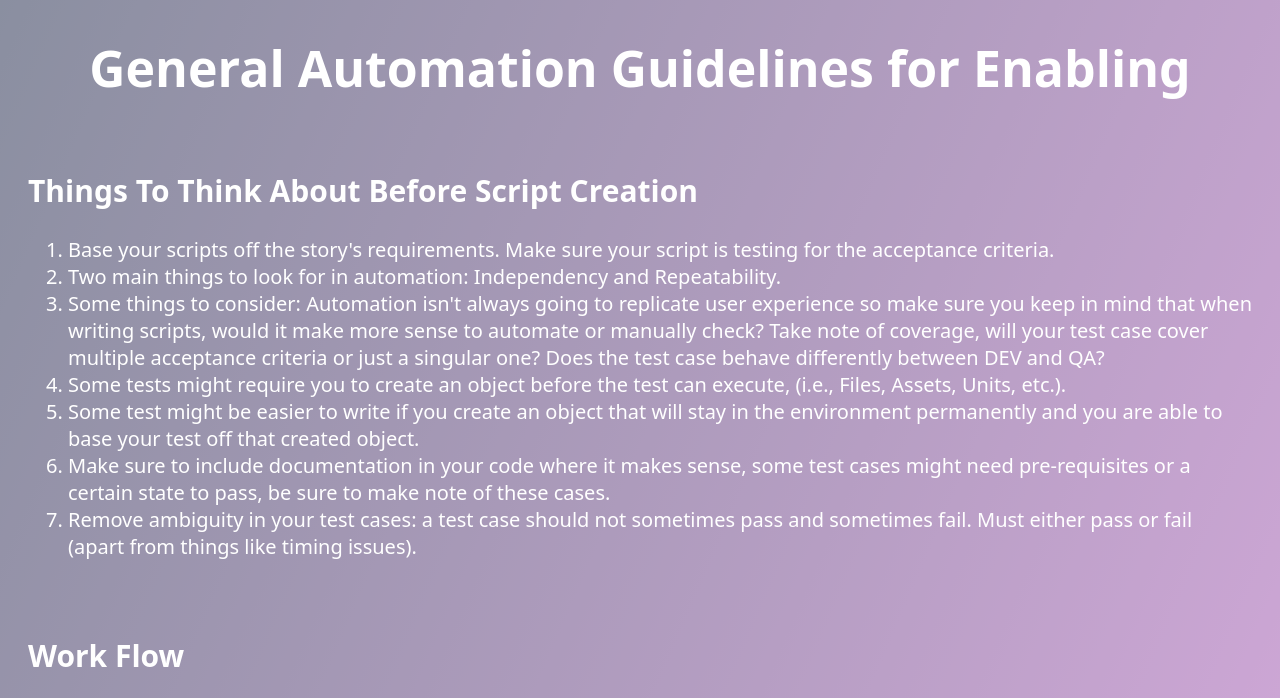
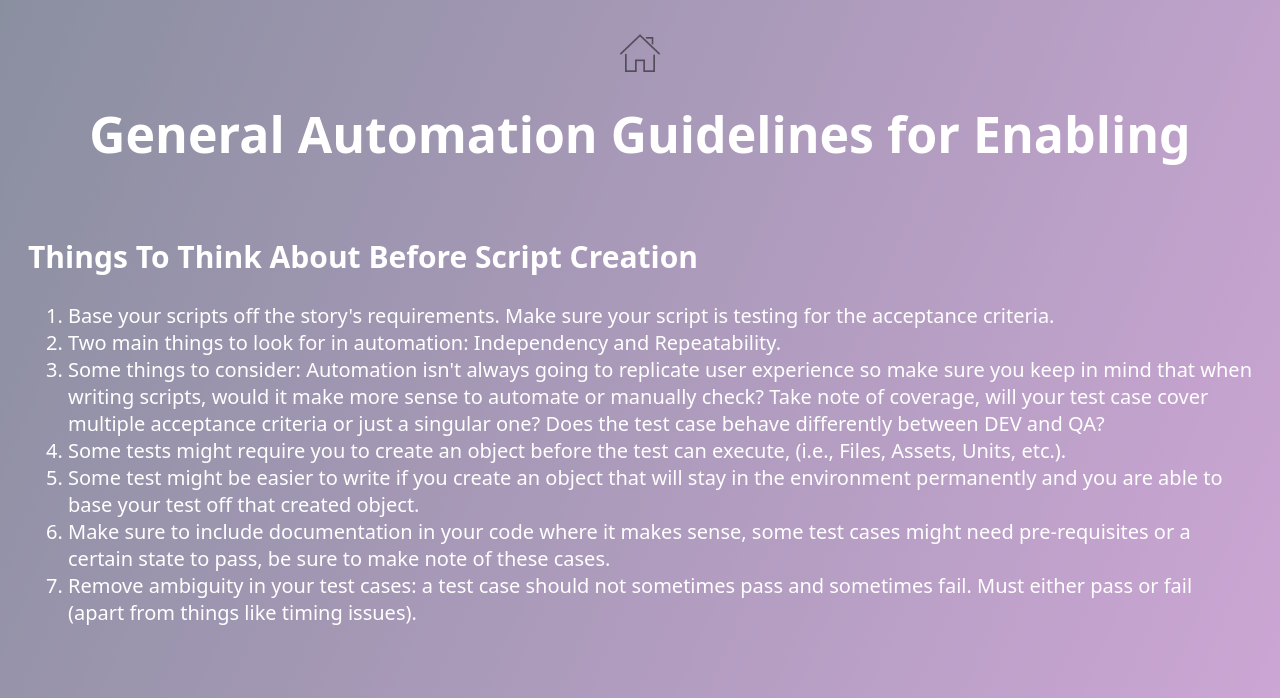
Before and after one commit to khanhtra/Automation-Guidelines, a plain HTML site: page Reference Guide/General-Enabling.html in a window 1280 px wide. Shown: the top 698 px of the page. Drawn offline with Linux system fonts and the light colour scheme.

Commit message:
appearance changes

```diff
--- a/Reference Guide/General-Enabling.html
+++ b/Reference Guide/General-Enabling.html
@@ -1,12 +1,15 @@
 <!DOCTYPE html>
 <html lang="en">
 <head>
-    <title class="main-title">Home</title>
+    <title class="main-title">Enabling General Guidelines</title>
     <link rel="stylesheet" href="styles-general-enabling.css">
 </head>
 <body>
     <div class="main-header">
-        <h1>General Automation Guidelines for Enabling</h1>
+        <nav>
+            <a class="navigation" href="Reference.html"><img class="home-icon"src="home_icon.png"></a>
+          </nav>
+        <h1 class="header-title">General Automation Guidelines for Enabling</h1>
     </div>
    <!------Things to think about section------>
 <div class="section-blocks">
@@ -102,7 +105,7 @@
                 <li class="sub-bullet-points">Avoid any dynamic changing value.</li>
                 <li class="sub-bullet-points">If you must use a dynamic element, look for the part that stays stable and build your code around that. Example: unique01 &rarr; unique02 &rarr; unique03, extract the stable 'unique' and build logic to grab the element corresponding to 01, 02, and 03. </li>
                 <li class="sub-bullet-points">Keep XPath/CSS Selectors short!</li>
-                <li class="sub-bullet-points">Look for sibling and parent nodes if you’re stuck on accessing an element.</li>
+                <li class="sub-bullet-points">Look for sibling and parent nodes if you're stuck on accessing an element.</li>
                 <li class="sub-bullet-points">Use functions to help search (i.e., contains, preceding, ancestor, normalize, and, or, etc.).</li>
             </ul>
         </li>
--- a/Reference Guide/styles-general-enabling.css
+++ b/Reference Guide/styles-general-enabling.css
@@ -31,7 +31,9 @@
         padding: 10;
         font-size: 25px;
     }
-
+    .header-title{
+        margin-top: 10px;
+    }
     .arrow {
         width: 120px;
     }
@@ -56,3 +58,26 @@
     ul{
         color: white;
     }
+
+    .navigation{
+        font-size: 60px;
+        width: 1px;
+        display: inline;
+    }
+
+    a{
+        text-decoration: none;
+        color: whitesmoke;
+    }
+
+  .home-icon{
+    width: 40px;
+    height: 40px;
+    opacity: .5;
+  }
+
+  img[class="home-icon"]:hover{
+    filter: brightness(0) invert(1);
+    transform: scale(1.2);
+    opacity: 1;
+}
--- a/Reference Guide/styles.css
+++ b/Reference Guide/styles.css
@@ -1,3 +1,7 @@
+:root{
+    --child-root-color: white;
+}
+
 body{
     font-family:system-ui, -apple-system, BlinkMacSystemFont, 'Segoe UI', Roboto, Oxygen, Ubuntu, Cantarell, 'Open Sans', 'Helvetica Neue', sans-serif;
     color:white;
@@ -59,17 +63,19 @@ body{
 
 .child-root{
     margin: auto;
-    color: whitesmoke;
+    color: var(--child-root-color);
     font-weight: 600;
+    opacity: .8;
 }
 
 a:visited, a:link{
     text-decoration: none;
-    color: whitesmoke;
+    color: var(--child-root-color);
 }
 
 legend[class="child-root"]:hover{
-    transform: scale(1.4);
+    transform: scale(1.5);
+    opacity: 1;
 }
 
 .main-title{
```
Also changed, not shown: Reference Guide/Reference.html (+1 -1 lines), Reference Guide/home_icon.png (added).
